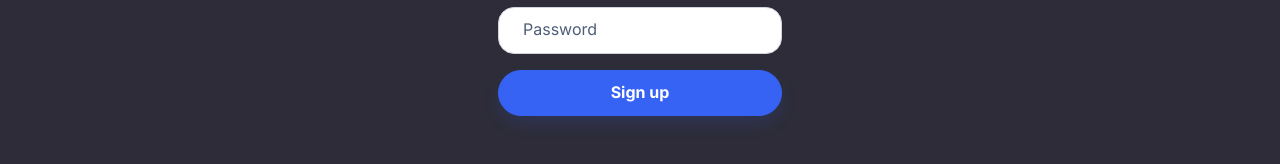
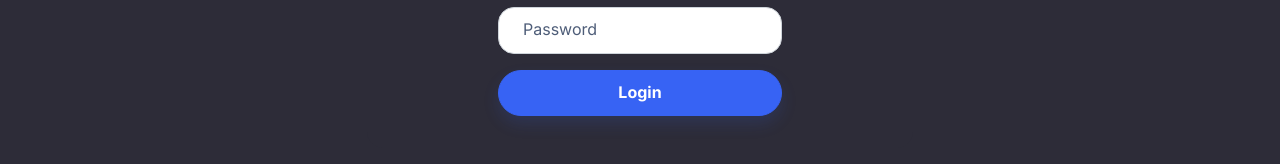
Before and after one commit to hari-bhandari/dds-frontend, a React (Create React App) app: page /login in a window 1280 px wide. Shown: the part 480-644 px from the top of the page. Built offline with nearby package versions, Linux system fonts and the light colour scheme.

Commit message:
fixed simple typo

```diff
--- a/src/components/Login.js
+++ b/src/components/Login.js
@@ -84,7 +84,7 @@ const Login = () => {
                                     <div className="mb-3"><input className="form-control" type="email" name="email" placeholder="Email" onChange={onChangeEmail}/></div>
                                     <div className="mb-3"><input className="form-control" type="password" name="password" placeholder="Password" onChange={onChangePassword}/></div>
                                     <div className="mb-3">
-                                        <button className="btn btn-primary shadow d-block w-100" type="submit">Sign up</button>
+                                        <button className="btn btn-primary shadow d-block w-100" type="submit">Login</button>
                                     </div>
                                 </form>
                             </div>
```
